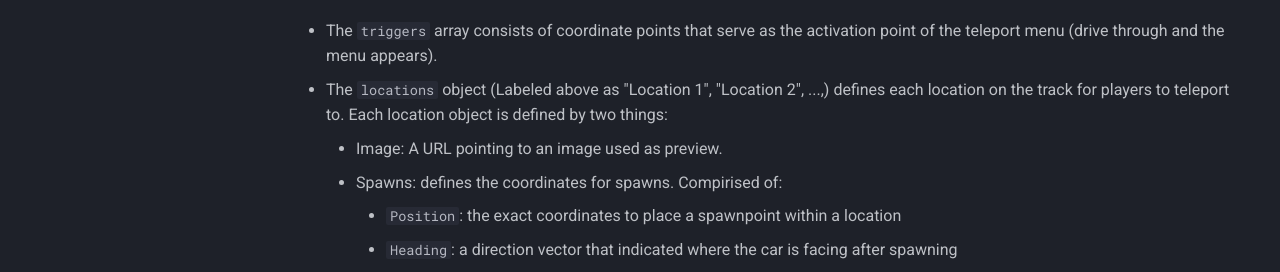
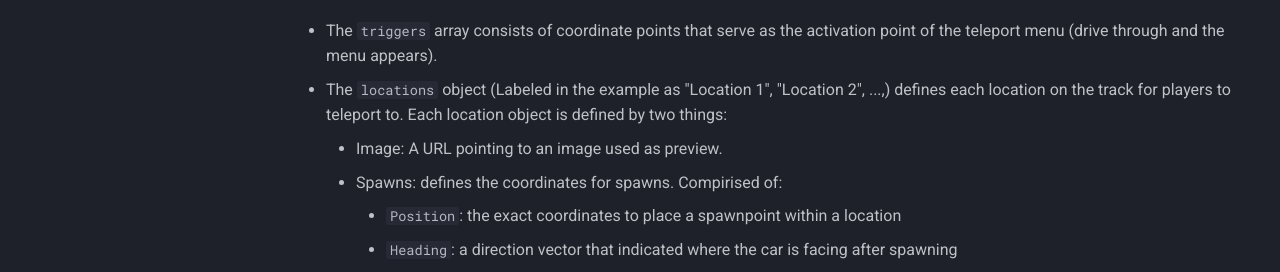
Before and after one commit to Pivot-Point-Labs/wiki, an MkDocs documentation site: the page built from mkdocs/pages/teleport.md, in a window 1280 px wide and 900 px high, scrolled down 1104 px. Shown: the part 437-709 px from the top of the window. Built offline with MkDocs 1.6.1 and Material for MkDocs 9.7.7, drawn with Linux system fonts in a browser that asks for light colours.

Commit message:
Update teleports page

````diff
--- a/docs/pages/teleport/index.html
+++ b/docs/pages/teleport/index.html
@@ -560,7 +560,7 @@ However you want to create your own teleports for maps that dont have them inclu
 </details>
 <ul>
 <li>The <code>triggers</code> array consists of coordinate points that serve as the activation point of the teleport menu (drive through and the menu appears).</li>
-<li>The <code>locations</code> object (Labeled above as "Location 1", "Location 2", ...,) defines each location on the track for players to teleport to. Each location object is defined by two things:<ul>
+<li>The <code>locations</code> object (Labeled in the example as "Location 1", "Location 2", ...,) defines each location on the track for players to teleport to. Each location object is defined by two things:<ul>
 <li>Image: A URL pointing to an image used as preview.</li>
 <li>Spawns:  defines the coordinates for spawns. Compirised of:<ul>
 <li><code>Position</code>: the exact coordinates to place a spawnpoint within a location</li>
--- a/mkdocs/pages/teleport.md
+++ b/mkdocs/pages/teleport.md
@@ -1,7 +1,6 @@
 ---
 status: new
 ---
-
 
 # Teleport System
 
@@ -133,7 +132,7 @@ I also suggest opening the Lua Debug app and searching for something along the l
     ```
 
 - The `triggers` array consists of coordinate points that serve as the activation point of the teleport menu (drive through and the menu appears).
-- The `locations` object (Labeled above as "Location 1", "Location 2", ...,) defines each location on the track for players to teleport to. Each location object is defined by two things:
+- The `locations` object (Labeled in the example as "Location 1", "Location 2", ...,) defines each location on the track for players to teleport to. Each location object is defined by two things:
     - Image: A URL pointing to an image used as preview.
     - Spawns:  defines the coordinates for spawns. Compirised of:
         - `Position`: the exact coordinates to place a spawnpoint within a location
````
